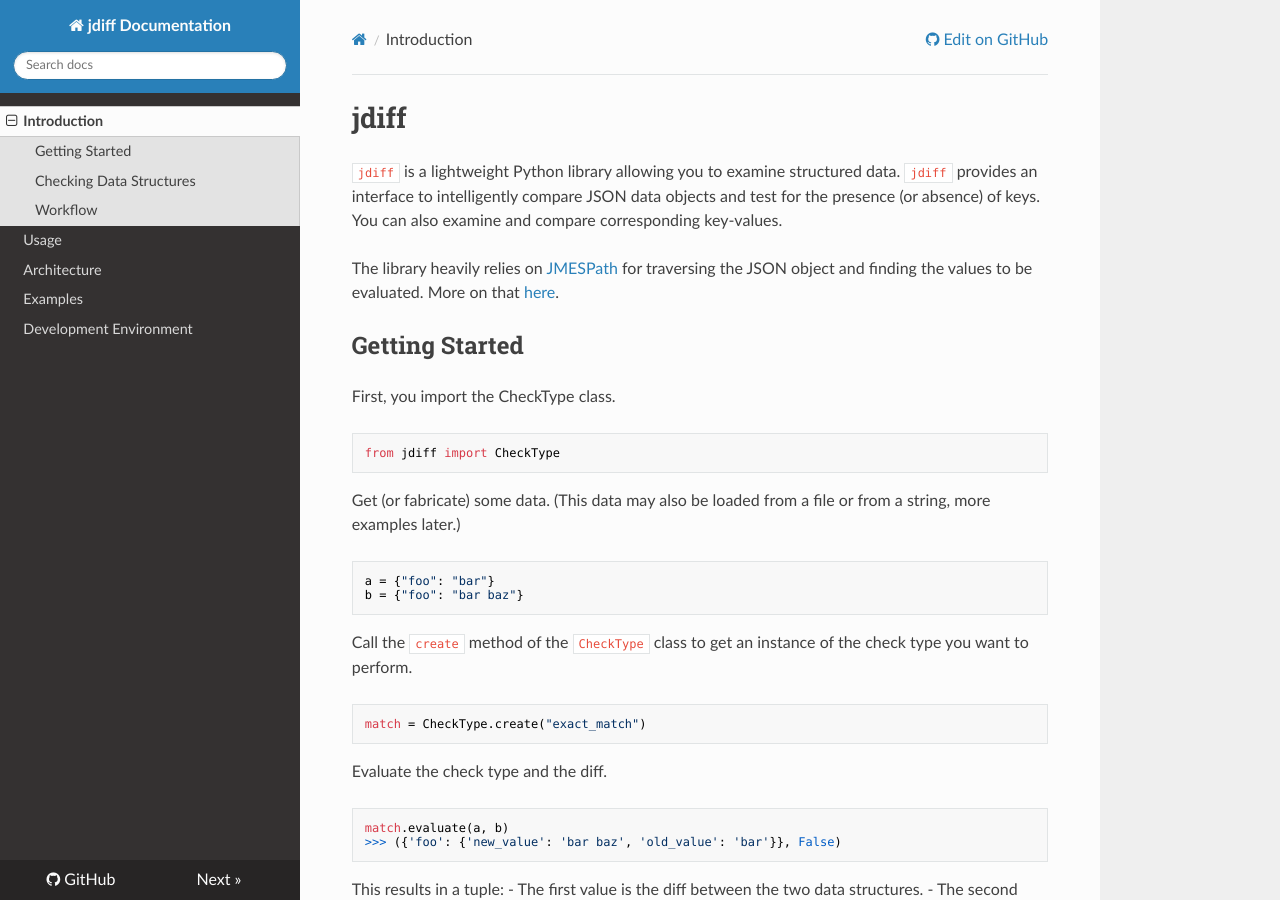
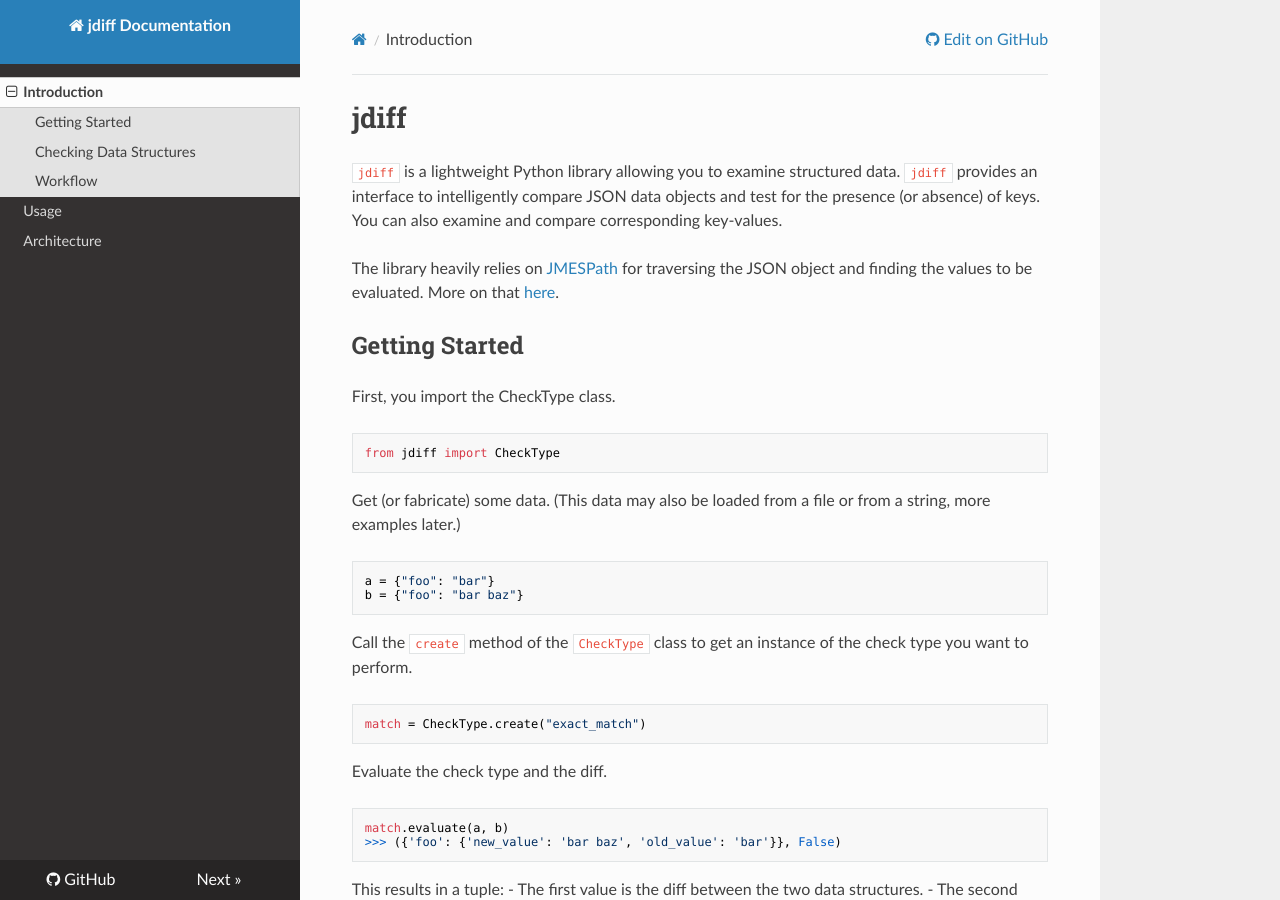
Before and after one commit to networktocode/jdiff, an MkDocs documentation site: the page built from docs/index.md, in a window 1280 px wide and 900 px high. Built offline with MkDocs 1.6.1, drawn with Linux system fonts in a browser that asks for light colours; nearby versions of some CDN libraries; some of the changed lines change nothing that is shown.

Commit message:
update mkdocs

```diff
--- a/mkdocs.yml
+++ b/mkdocs.yml
@@ -3,7 +3,7 @@
 edit_uri: "edit/docs"
 site_name: "jdiff Documentation"
 site_url: "https://jdiff.readthedocs.io/"
-site_dir: /docs
+site_dir: "jdiff/docs"
 repo_url: "https://github.com/networktocode-llc/jdiff"
 theme:
   name: "readthedocs"
@@ -17,11 +17,12 @@
   - "admonition"
   - toc:
       permalink: true
-# plugins:
-#   - include-markdown
+plugins:
+  - include-markdown
 nav:
   - Introduction: "index.md"
   - Usage: "usage.md"
   - Architecture: "architecture.md"
-  - Examples: "example.md"
-  - Development Environment: "development.md"
+# Future docs
+#  - Examples: "example.md"
+#  - Development Environment: "development.md"
```
